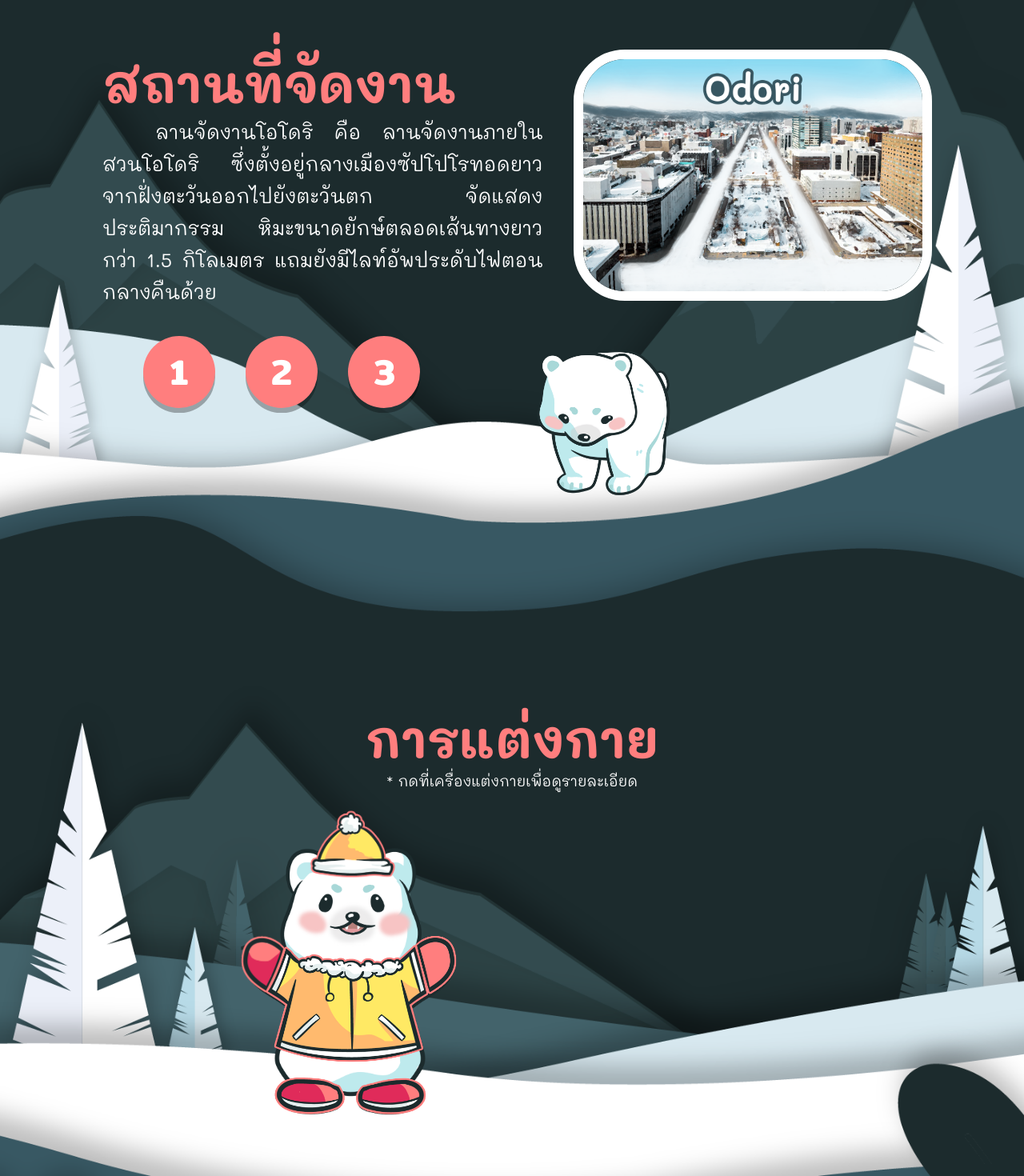
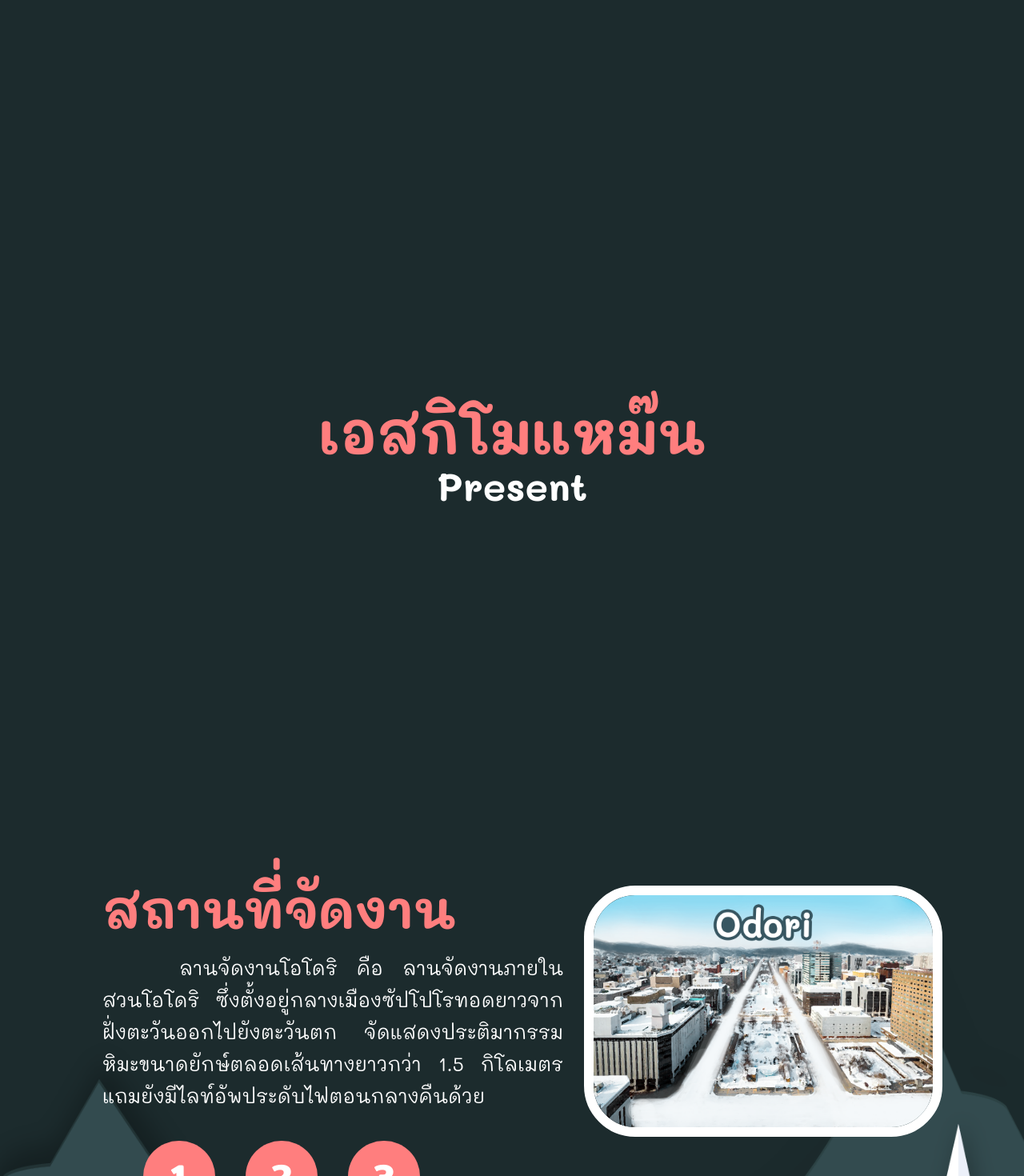
Before and after one commit to Hello-Dolphin/hellodolphin-webproject-6-SapporoSnowFestival, a React (Create React App) app: page / in a window 1280 px wide. Shown: the part 1156-2626 px from the top of the page at 80% size. Built offline with nearby package versions, Linux system fonts and the light colour scheme.

Commit message:
Rearrange components and minor tweaks on Sites

```diff
--- a/src/App.js
+++ b/src/App.js
@@ -30,13 +30,13 @@ function App() {
     <Container>
       {/* <Snow /> */}
       <MainNav />
-      <Activities sectionHeight="85vw"/>
-      <Sites sectionHeight="65vw"/>
-      <Outfits sectionHeight="75vw"/>
-      <Home sectionHeight="75vw"/>
+      {/* <History /> */}
+      <Home sectionHeight="75vw" id="Home"/>
       <Intro sectionHeight="25vmin" data-aos="fade-up"/>
       <Present sectionHeight="25vmin" marginTop="50vmin" data-aos="fade-up" id="Present"/>
-      <History />
+      <Sites sectionHeight="80vw" marginTop="45vmin" id="Sites"/>
+      <Activities sectionHeight="85vw" marginTop="20vw" id="Activities"/>
+      <Outfits sectionHeight="75vw" marginTop="20vw" id="Outfits"/>
     </Container>
   );
 }
--- a/src/components/Sites.css
+++ b/src/components/Sites.css
@@ -3,14 +3,16 @@
 .content, .site {
   opacity: 0;
 }
-
+.content {
+  margin-top: 1vw;
+}
 .site {
     position: absolute;
-    width: min(560px, 35vw);
-    border: 1vw solid white;
+    width: min(640px, 35vw);
+    border: min(1vw, 12px) solid white;
     border-radius: 5vw;
-    left: 56vw;
-    top: 5vw;
+    left: 57vw;
+    top: 6vw;
 }
 
 .btn-group {
@@ -18,15 +20,15 @@
   justify-content: center;
   align-items: center;
   position: relative;
-  top: min(2.7vw, 35px);
+  top: min(2.8vw, 55px);
   align-self: center;
 }
 
 .button{
     background-color: var(--color-primary);
     color: white;
-    width: min(90px, 8vw);
-    height: min(90px, 8vw);
+    width: min(90px, 7vw);
+    height: min(90px, 7vw);
     border-radius: 50%;
     border: none;
     font-family: Mitr;
@@ -51,7 +53,7 @@
     width: 18vw;
     position: absolute;
     left: 50vw;
-    top: 32vw;
+    bottom: 14vw;
 }
 
 .content.animate {
--- a/src/components/Sites.js
+++ b/src/components/Sites.js
@@ -22,7 +22,7 @@ class Place extends React.Component {
   constructor(props) {
     super(props);
     this.state = {
-        content : "ลานจัดงานโอโดริ คือ ลานจัดงานภายในสวนโอโดริ ซึ่งตั้งอยู่กลางเมืองซัปโปโรทอดยาวจากฝั่งตะวันออกไปยังตะวันตก จัดแสดงประติมากรรม หิมะขนาดยักษ์ตลอดเส้นทางยาวกว่า 1.5 กิโลเมตร แถมยังมีไลท์อัพประดับไฟตอนกลางคืนด้วย",
+        content: "ลานจัดงานโอโดริ คือ ลานจัดงานภายในสวนโอโดริ ซึ่งตั้งอยู่กลางเมืองซัปโปโรทอดยาวจากฝั่งตะวันออกไปยังตะวันตก จัดแสดงประติมากรรม หิมะขนาดยักษ์ตลอดเส้นทางยาวกว่า 1.5 กิโลเมตร แถมยังมีไลท์อัพประดับไฟตอนกลางคืนด้วย",
     }
     this.imgRef = React.createRef();
     this.contentRef = React.createRef();
@@ -32,13 +32,18 @@ class Place extends React.Component {
       this.imgRef.current.setAttribute("src", place1)
       resetAnimation(this.contentRef.current);
       resetAnimation(this.imgRef.current);
-      this.setState({content : "ลานจัดงานโอโดริ คือ ลานจัดงานภายในสวนโอโดริ ซึ่งตั้งอยู่กลางเมืองซัปโปโรทอดยาวจากฝั่งตะวันออกไปยังตะวันตก จัดแสดงประติมากรรม หิมะขนาดยักษ์ตลอดเส้นทางยาวกว่า 1.5 กิโลเมตร แถมยังมีไลท์อัพประดับไฟตอนกลางคืนด้วย" })
+      this.setState({
+        content: "ลานจัดงานซึโดมุ คือ ลานจัดงานบริเวณซึโดมุ ซึ่งเป็นฮอลล์อเนกประสงค์ของเมืองซัปโปโร ตั้งอยู่ในเขตชานเมืองของเมืองซัปโปโรใกล้กับสถานี Sakaemachi มีกิจกรรมให้เล่นอย่างสนุกสนานหลายอย่าง เช่น สไลเดอร์จากหิมะขนาดยักษ์"
+      })
   }
+
   changeTsudome = () =>{
       this.imgRef.current.setAttribute("src", place2)
       resetAnimation(this.contentRef.current);
       resetAnimation(this.imgRef.current);
-      this.setState({content : "ลานจัดงานซึโดมุ คือ ลานจัดงานบริเวณซึโดมุ ซึ่งเป็นฮอลล์อเนกประสงค์ของเมืองซัปโปโร ตั้งอยู่ในเขตชานเมืองของเมืองซัปโปโรใกล้กับสถานี Sakaemachi มีกิจกรรมให้เล่นอย่างสนุกสนานหลายอย่าง เช่น สไลเดอร์จากหิมะขนาดยักษ์"})
+      this.setState({
+        content: "ลานจัดงานโอโดริ คือ ลานจัดงานภายในสวนโอโดริ ซึ่งตั้งอยู่กลางเมืองซัปโปโรทอดยาวจากฝั่งตะวันออกไปยังตะวันตก จัดแสดงประติมากรรม หิมะขนาดยักษ์ตลอดเส้นทางยาวกว่า 1.5 กิโลเมตร แถมยังมีไลท์อัพประดับไฟตอนกลางคืนด้วย"
+      })
   }
   changeSusukino = () =>{
       this.imgRef.current.setAttribute("src", place3)
@@ -52,16 +57,16 @@ class Place extends React.Component {
         <SectionContainerBG bg={bg3} {...this.props}>
           <DetailContainer>
             <Heading2>สถานที่จัดงาน</Heading2>
-            <Paragraph ref={this.contentRef} pWidth="min(565px, 43vw)" textIndent="66px" justify className="content animate">{this.state.content}</Paragraph>
+            <Paragraph ref={this.contentRef} pWidth="min(670px, 45vw)" textIndent="96px" justify className="content animate">{this.state.content}</Paragraph>
             <div className="btn-group">
               <button class="button btn1" type="button" onClick={this.changeOdori}>1</button>
               <button class="button btn2" type="button" onClick={this.changeTsudome}>2</button>
               <button class="button btn3" type="button" onClick={this.changeSusukino}>3</button>
             </div>
           </DetailContainer>
-          <img src={place1} ref={this.imgRef} alt="Locations" className="site animate"/>
+          <img src={place1} ref={this.imgRef} alt="Sites" className="site animate"/>
 
-          <img src={mascot4} className="mascot4"/>
+          <img src={mascot4} alot="Mascot 4" className="mascot4"/>
         </SectionContainerBG>
         )
     }
```
